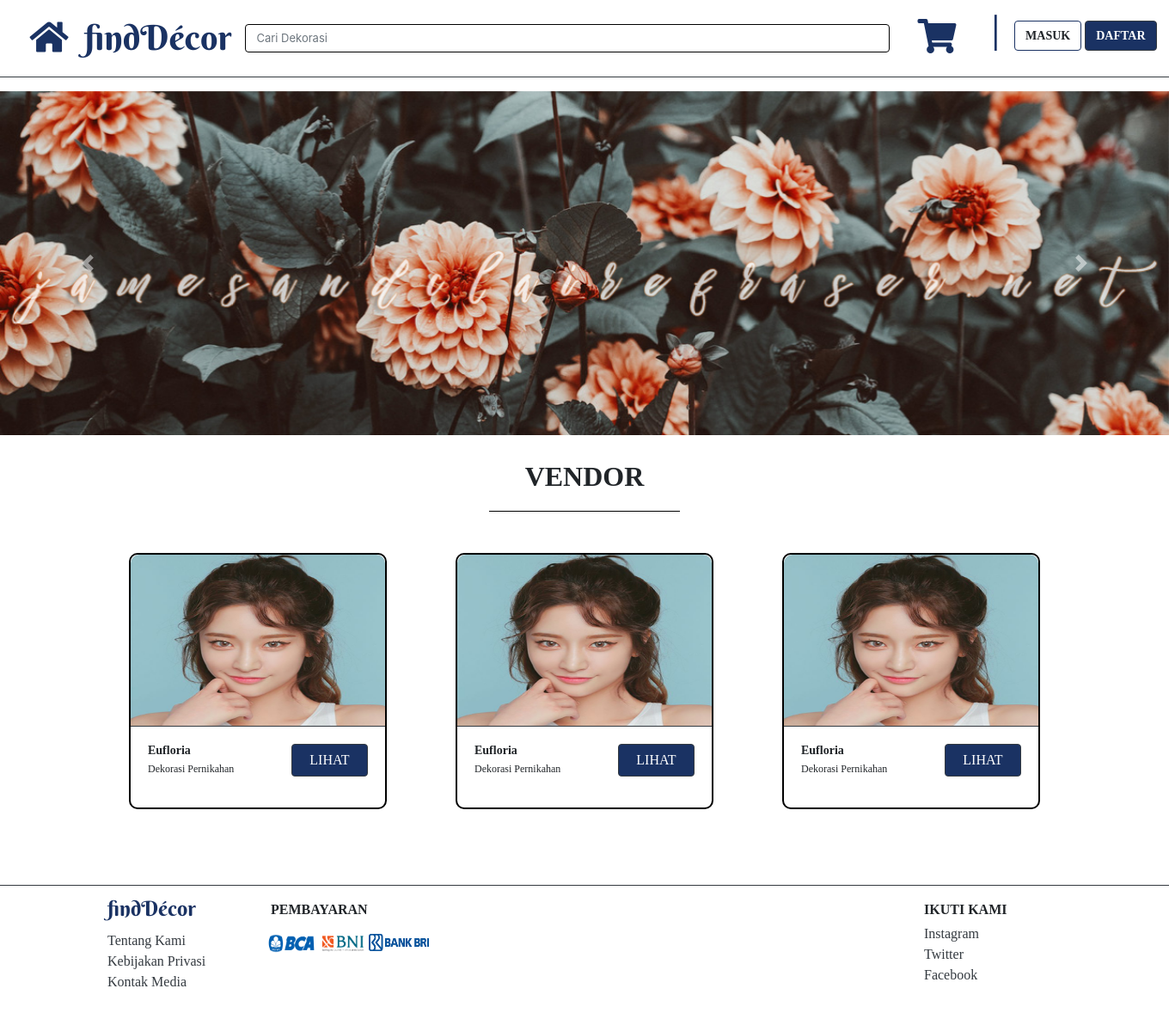
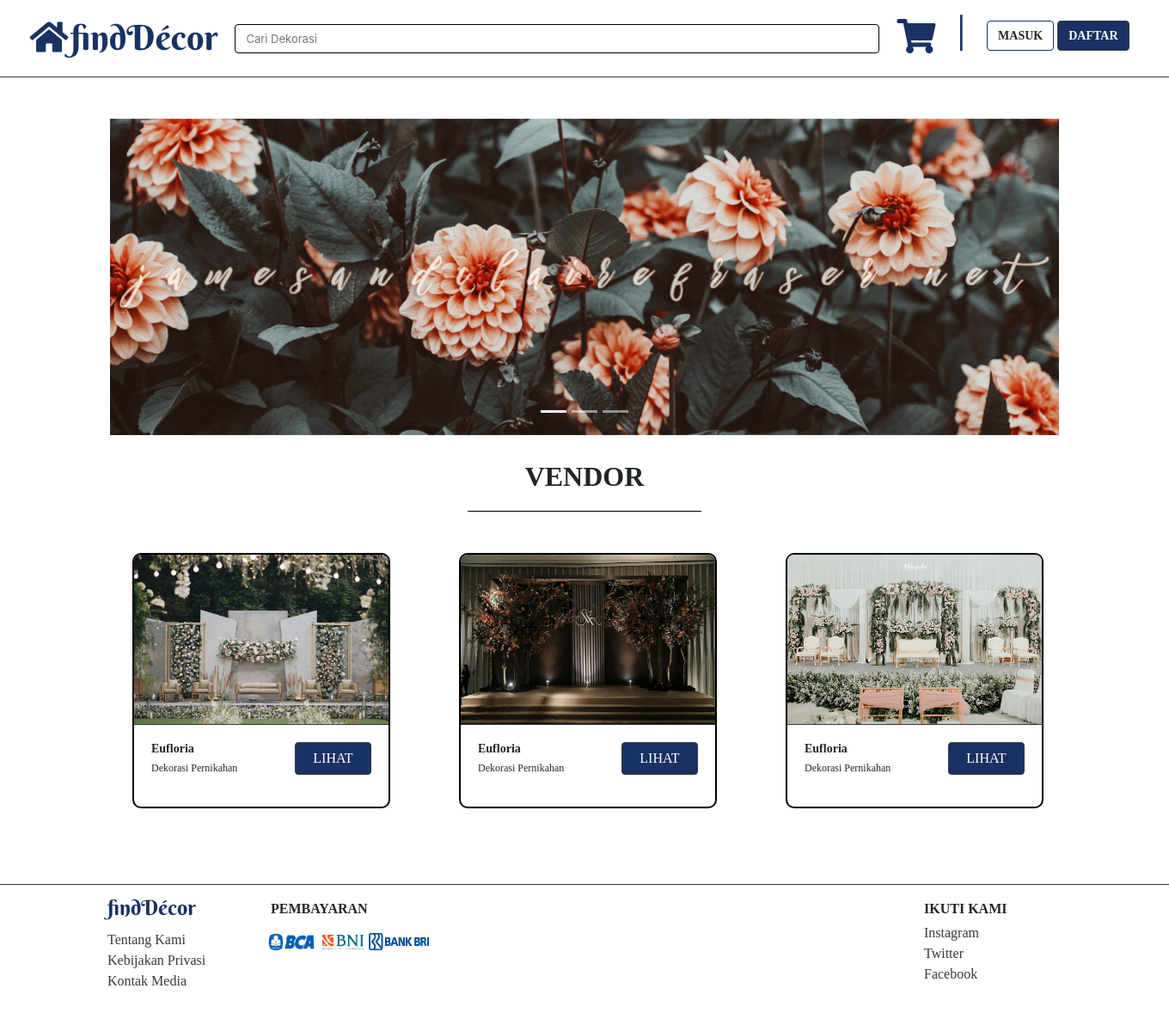
Before and after one commit to winaartha/findDecor, a PHP site: page / in a window 1360 px wide. Shown: the whole page at 86% size. After the commit the page ends 1146 px from the top, so only its background shows below. Run offline with PHP 8.4, Linux system fonts and the light colour scheme; some web fonts are replaced.

Commit message:
edit index, profile, coba ganti header

```diff
--- a/finddecor/css/style.css
+++ b/finddecor/css/style.css
@@ -1,4 +1,3 @@
-/* Navbar */
 @font-face {
     font-family: 'OpenSans';
     src: url('../assets/font/OpenSans/OpenSans-Bold.ttf');
@@ -71,8 +70,8 @@ hr {
 }
 
 .vendor .card-img-top {
-    border-top-left-radius: 10px;
-    border-top-right-radius: 10px;
+    border-top-left-radius: 8px;
+    border-top-right-radius: 8px;
     max-height: 200px !important;
 }
 
--- a/finddecor/index.php
+++ b/finddecor/index.php
@@ -18,45 +18,49 @@
 
 
   <!-- Caraousel Start -->
-  <div id="carouselExampleControls" class="carousel slide mt-3" data-ride="carousel">
+
+  <div id="carouselExampleCaptions" class="carousel slide mt-5" data-ride="carousel">
+    <ol class="carousel-indicators">
+      <li data-target="#carouselExampleCaptions" data-slide-to="0" class="active"></li>
+      <li data-target="#carouselExampleCaptions" data-slide-to="1"></li>
+      <li data-target="#carouselExampleCaptions" data-slide-to="2"></li>
+    </ol>
+    <div class="col-lg-10 offset-lg-1">
       <div class="carousel-inner">
         <div class="carousel-item active">
-        <img src="assets/img/caraousel/caraousel3.png" class="d-block w-100 foto" alt="...">
+          <img src="assets/img/caraousel/caraousel3.png" class="d-block w-100" alt="...">
         </div>
         <div class="carousel-item">
-        <img src="assets/img/caraousel/caraousel3.png" class="d-block w-100 foto" alt="...">
+          <img src="assets/img/caraousel/caraousel3.png" class="d-block w-100" alt="...">
         </div>
         <div class="carousel-item">
-        <img src="assets/img/caraousel/caraousel3.png" class="d-block w-100 foto" alt="...">
+          <img src="assets/img/caraousel/caraousel3.png" class="d-block w-100" alt="...">
         </div>
       </div>
-    <a class="carousel-control-prev" href="#carouselExampleControls" role="button" data-slide="prev">
+      <a class="carousel-control-prev" href="#carouselExampleCaptions" role="button" data-slide="prev">
         <span class="carousel-control-prev-icon" aria-hidden="true"></span>
         <span class="sr-only">Previous</span>
       </a>
-    <a class="carousel-control-next" href="#carouselExampleControls" role="button" data-slide="next">
+      <a class="carousel-control-next" href="#carouselExampleCaptions" role="button" data-slide="next">
         <span class="carousel-control-next-icon" aria-hidden="true"></span>
         <span class="sr-only">Next</span>
       </a>
     </div>
-  <!-- Carousel End -->
-  <div class="container">
-    <div class="row">
-      <div class="col-lg-12">
-        <p class="vendor text-uppercase font-weight-bold text-center mt-4">Vendor</p>
-        <hr class="mb-5" width="20%">
-      </div>
-    </div>
   </div>
 
 
+
+  <p class="vendor text-uppercase font-weight-bold text-center mt-4">Vendor</p>
+  <hr class="mb-5" width="20%">
+
+
   <!-- Toko Start -->
-  <section class="vendor mb-5">
+  <section class="vendor mb-5 ml-2">
     <div class="container">
       <div class="row d-flex justify-content-center">
         <div class="col-lg-4 mb-4">
           <div class="card mx-auto mb-3 ">
-            <img src="assets/img/toko/img3.png" class="card-img-top border-dark border-bottom" alt="...">
+            <img src="assets/img/toko/gambar1.jpg" class="card-img-top border-dark border-bottom" alt="...">
             <div class="card-body">
               <div class="row">
                 <div class="col-lg-7">
@@ -72,7 +76,7 @@
         </div>
         <div class="col-lg-4 mb-4">
           <div class="card mx-auto mb-3 ">
-            <img src="assets/img/toko/img3.png" class="card-img-top border-dark border-bottom" alt="...">
+            <img src="assets/img/toko/gambar2.jpg" class="card-img-top border-dark border-bottom" alt="...">
             <div class="card-body">
               <div class="row">
                 <div class="col-lg-7">
@@ -88,7 +92,7 @@
         </div>
         <div class="col-lg-4 mb-4">
           <div class="card mx-auto mb-3 ">
-            <img src="assets/img/toko/img3.png" class="card-img-top border-dark border-bottom" alt="...">
+            <img src="assets/img/toko/gambar3.jpeg" class="card-img-top border-dark border-bottom" alt="...">
             <div class="card-body">
               <div class="row">
                 <div class="col-lg-7">
--- a/finddecor/template/header.php
+++ b/finddecor/template/header.php
@@ -1,19 +1,32 @@
 <!-- Navbar -->
 <nav class="navbar navbar-expand-lg navbar-light sticky-top border-dark border-bottom">
-    <a class="navbar-brand" href="index.php"><i class="fas fa-fw fa-home ml-3"></i></a>
-    <a class="navbar-brand title" href="index.php">findDécor</a>
+    <a class="navbar-brand" href="index.php"><i class="fas fa-fw fa-home ml-3"></i>findDécor</a>
     <button class="navbar-toggler" type="button" data-toggle="collapse" data-target="#navbarNavAltMarkup" aria-controls="navbarNavAltMarkup" aria-expanded="false" aria-label="Toggle navigation">
         <span class="navbar-toggler-icon"></span>
     </button>
     <div class="collapse navbar-collapse" id="navbarNavAltMarkup">
         <div class="navbar-nav">
-            <form class="form-inline">
-                <input class="form-control mr-sm-2" type="search" placeholder="Cari Dekorasi">
+            <form action="" class="mt-3 p-1">
+                <form class="form-inline">
+                    <input class="form-control mr-sm-2" type="search" placeholder="Cari Dekorasi" name="cari">
+                </form>
             </form>
-            <a class="navbar-brand" href="pemesanancustomer.php"><i class="fas fa-shopping-cart shop ml-4 mr-4"></i></a>
-            <p class="batas mr-3 mt-1">|</p>
-            <a class="nav-item btn masuk mt-3 mr-1 font-weight-bold" href="#">MASUK</a>
-            <a class="nav-item btn tombol mt-3 font-weight-bold border border-dark" href="#">DAFTAR</a>
+            <div class="collapse navbar-collapse" id="navbarNavAltMarkup">
+                <ul class="navbar-nav ml-auto">
+                    <?php $in = 1;
+                    if ($in == 1) : ?>
+                        <a class="navbar-brand" href="pemesanancustomer.php"><i class="fas fa-shopping-cart shop ml-2 mr-2"></i></a>
+                        <p class="batas mr-4 mt-1">|</p>
+                        <a class="nav-item btn masuk mt-3 mr-1 font-weight-bold" href="login.php">MASUK</a>
+                        <a class="nav-item btn tombol mt-3 font-weight-bold border border-dark" href="daftar.php">DAFTAR</a>
+                    <?php else : ?>
+                        <a class="navbar-brand" href="pemesanancustomer.php"><i class="fas fa-shopping-cart shop ml-2 mr-2"></i></a>
+                        <p class="batas mr-1 mt-1">|</p>
+                        <a class="nav-item mt-4 mr-1 font-weight-bold text-dark" href="login.php"><i class="fas fa-store-alt mr-1"></i>Vendor</a>
+                    <?php endif ?>
+                </ul>
+            </div>
+
         </div>
     </div>
 </nav>
```
Also changed, not shown: finddecor/css/style-log.css (+6 -6 lines), finddecor/profil.php (+2 -5 lines), finddecor/assets/img/toko/gambar1.jpg (added), finddecor/assets/img/toko/gambar2.jpg (added), finddecor/assets/img/toko/gambar3.jpeg (added), finddecor/assets/img/toko/img3.png (deleted). Lines whose indentation alone changed are shown as unchanged.
